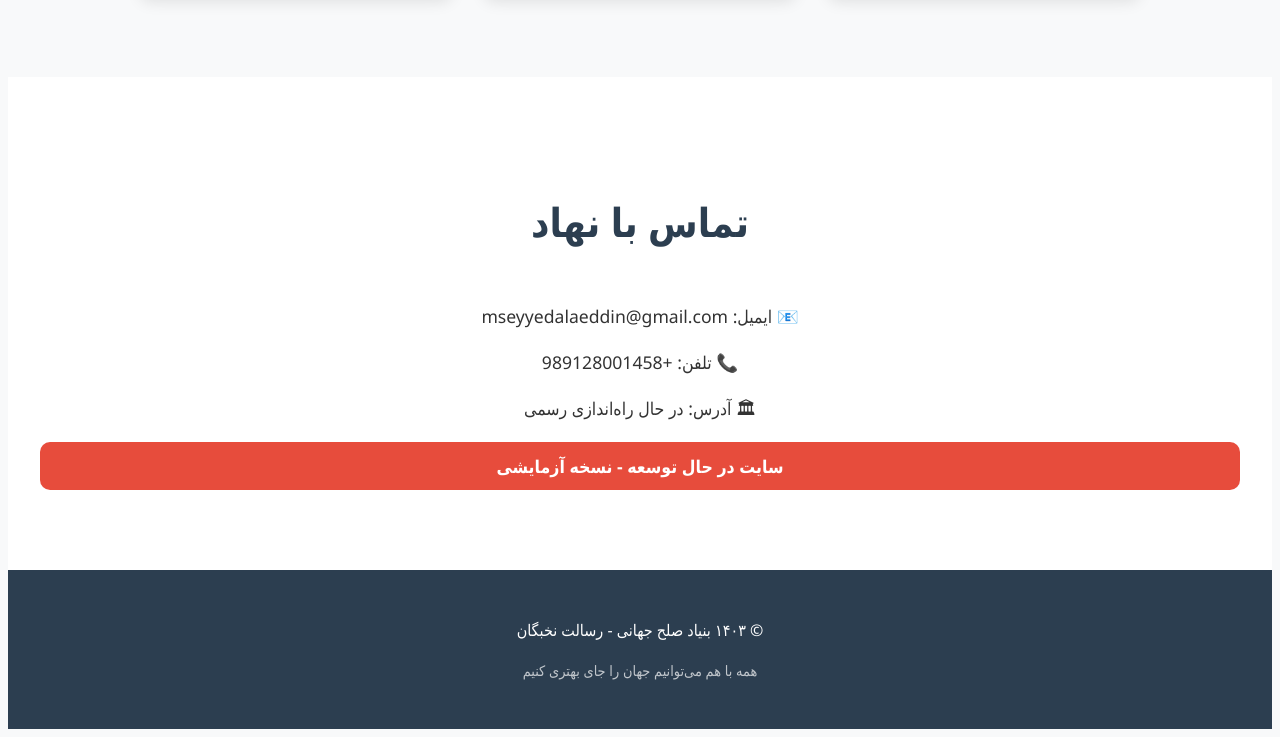
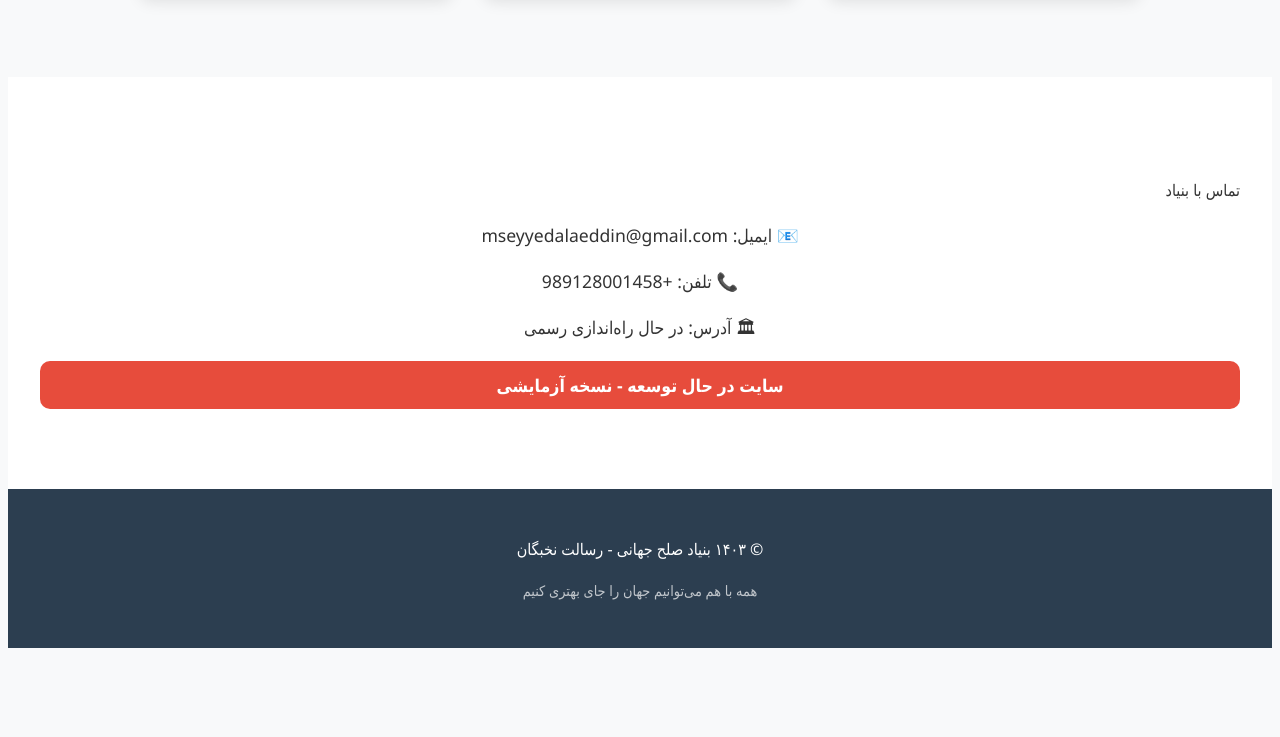
Before and after one commit to mseiedalaaldin1340/seiedalaedin-dot, a plain HTML site: page Index.html in a window 1280 px wide. Shown: the part 1493-2230 px from the top of the page. After the commit the page ends 2149 px from the top, so only its background shows below. Drawn offline with Linux system fonts and the light colour scheme.

Commit message:
Update Index.html

```diff
--- a/Index.html
+++ b/Index.html
@@ -73,7 +73,7 @@
 
         <section id="contact" class="contact">
             <div class="container">
-                <h2>تماس با نهاد</h2>
+                <h4></h4> تماس با بنیاد  </h2>
                 <div class="contact-info">
                     <p>📧 ایمیل: mseyyedalaeddin@gmail.com</p>
                     <p>📞 تلفن: +989128001458</p>
```
